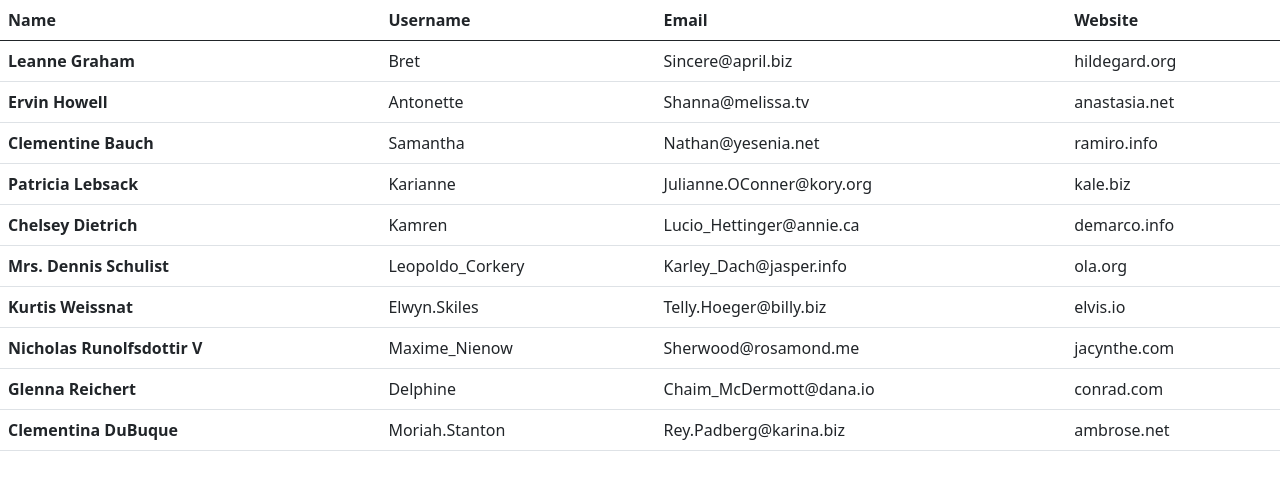
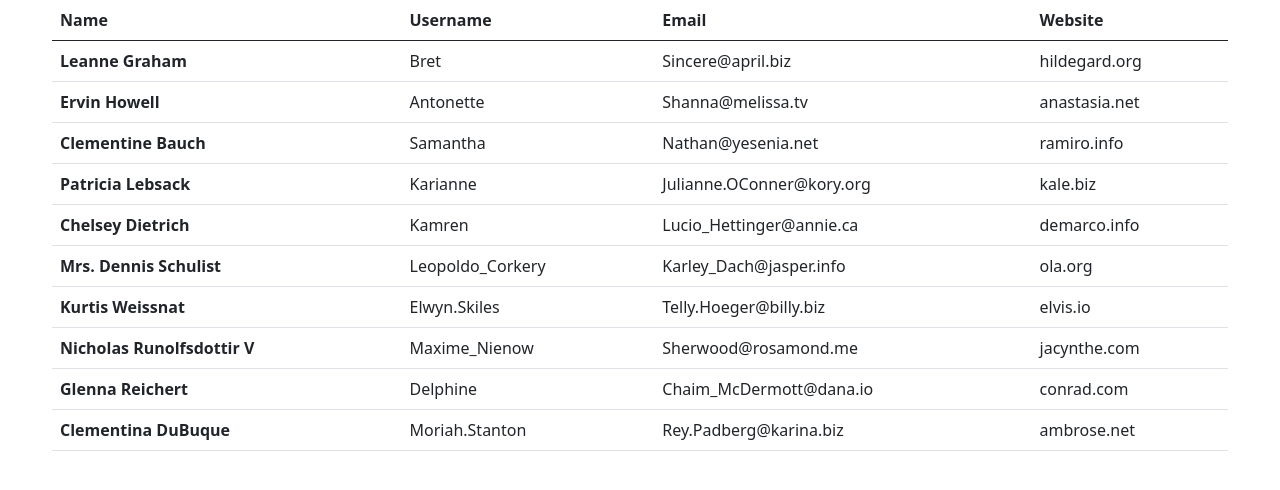
Before and after one commit to DariaRusovich/tt-table, a plain HTML site: page index.html in a window 1280 px wide. Drawn offline with nearby package versions, Linux system fonts and the light colour scheme.

Commit message:
add-some-styles

```diff
--- /dev/null
+++ b/css/style.css
@@ -0,0 +1,5 @@
+.container{
+    max-width: 1200px;
+    width: 100%;
+    margin: 0 auto;
+}
--- a/index.html
+++ b/index.html
@@ -9,10 +9,13 @@
       integrity="sha384-+0n0xVW2eSR5OomGNYDnhzAbDsOXxcvSN1TPprVMTNDbiYZCxYbOOl7+AMvyTG2x"
       crossorigin="anonymous"
     />
+    <link rel="stylesheet" href="./css/style.css">
     <meta name="viewport" content="width=device-width, initial-scale=1.0" />
     <title>tt table</title>
   </head>
   <body>
+   <section class="section">
+     <div class="container">
       <table class="table">
         <thead>
           <tr>
@@ -24,6 +27,8 @@
         </thead>
         <tbody id="userList"></tbody>
       </table>
+     </div>
+   </section>
 
     <script
       src="https://cdn.jsdelivr.net/npm/bootstrap@5.0.1/dist/js/bootstrap.bundle.min.js"
```
Lines whose indentation alone changed are shown as unchanged.
